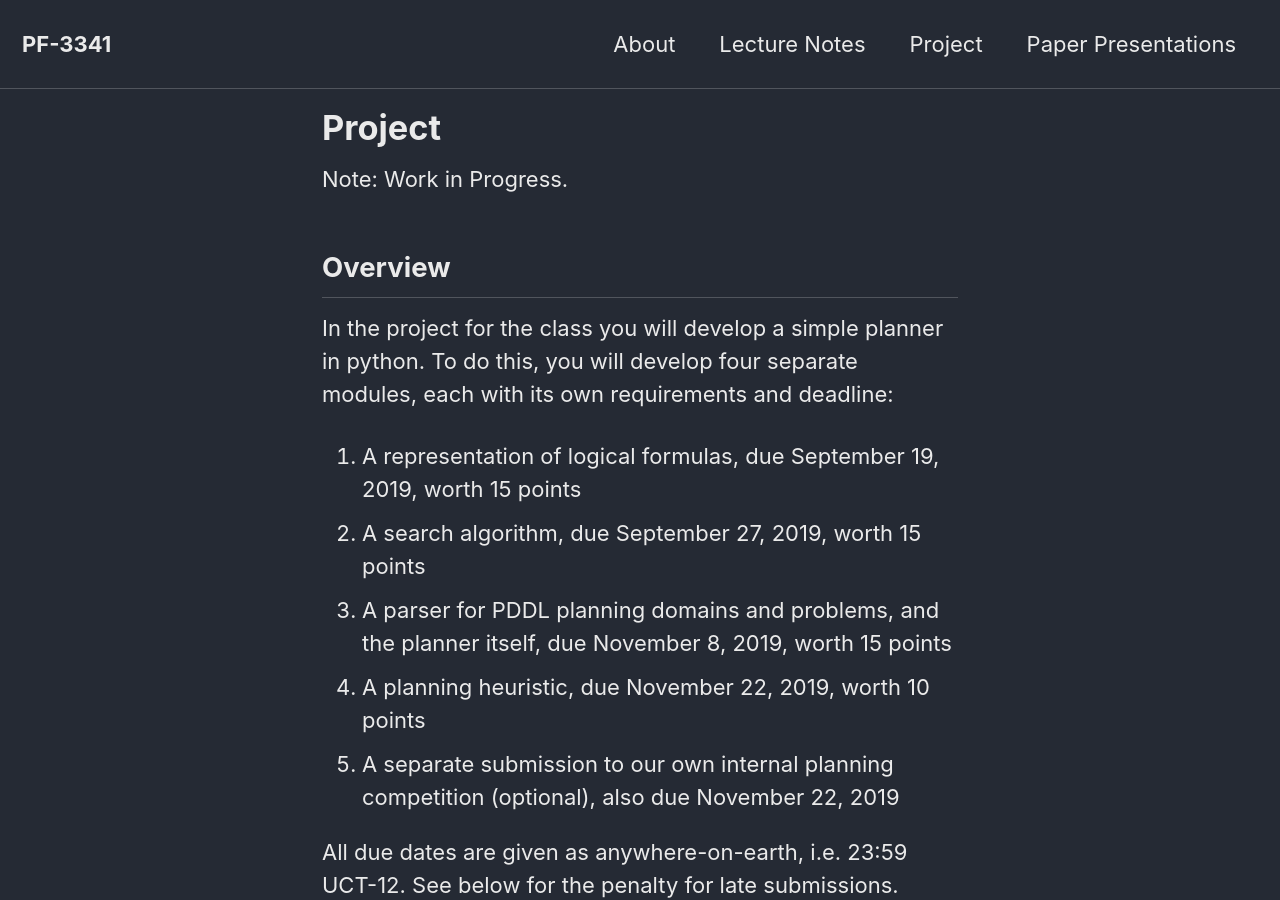
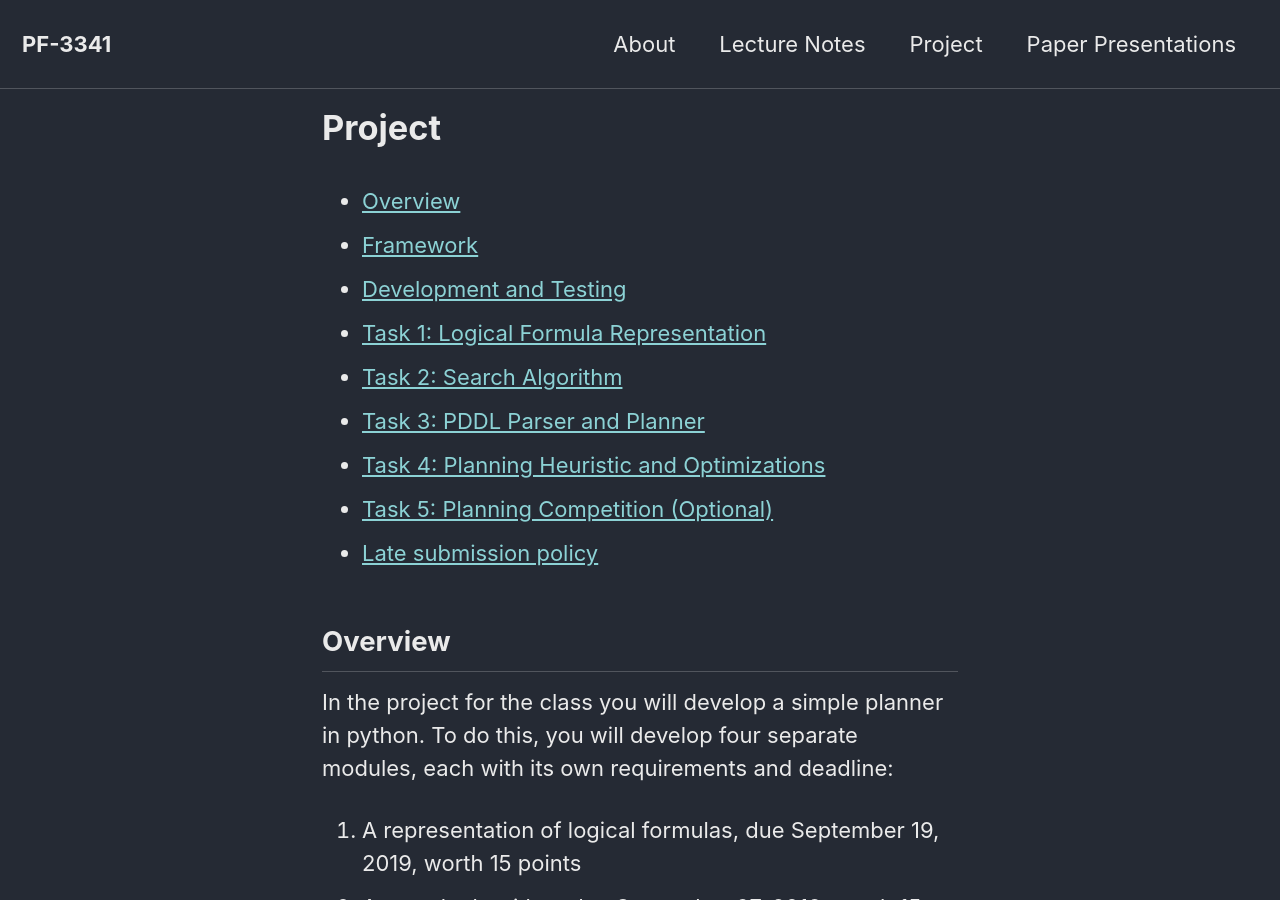
Before and after one commit to yawgmoth/PF-3335, a Jekyll site: the page built from _pages/project.md, in a window 1280 px wide and 900 px high. Built offline with Jekyll 4.4.1, drawn with Linux system fonts in a browser that asks for light colours; cached includes are drawn as plain includes; nearby versions of some CDN libraries.

Commit message:
add table of contents

```diff
--- a/_pages/project.md
+++ b/_pages/project.md
@@ -8,7 +8,8 @@ frontpageorder: 2
 categories: [frontpage]
 ---
 
-Note: Work in Progress.
+* TOC
+{:toc}
 
 Overview
 --------
```
